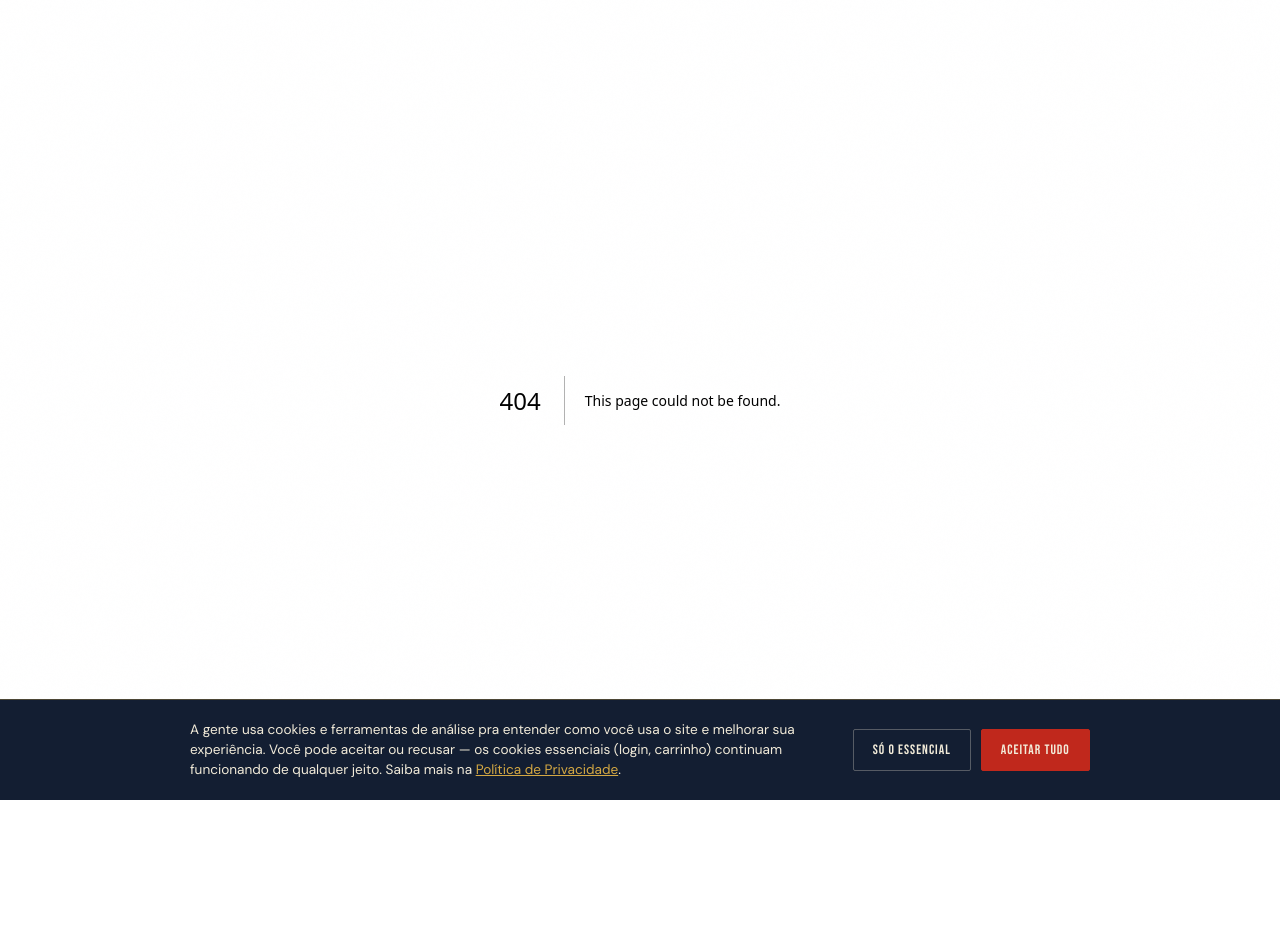
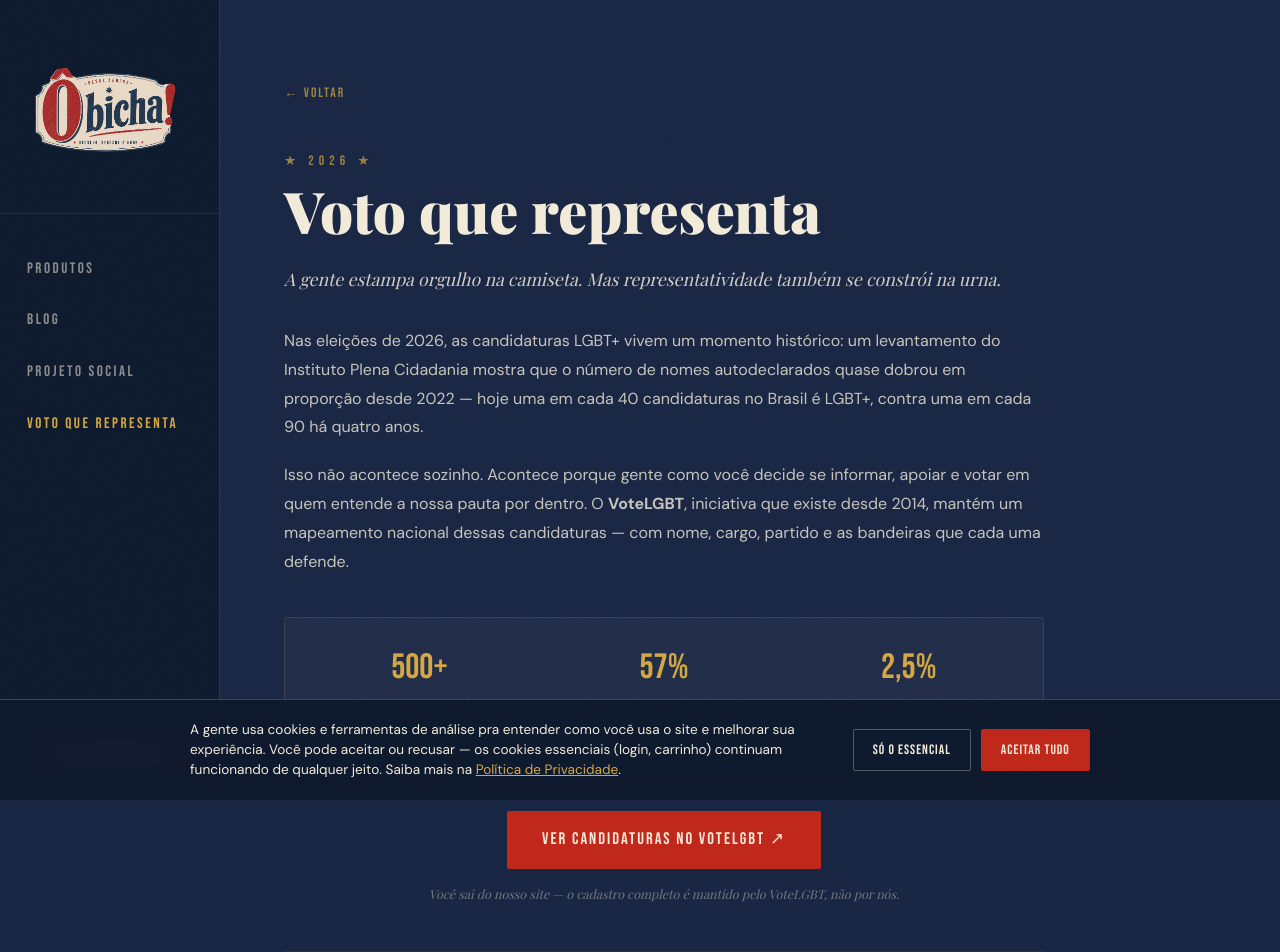
Before and after one commit to arteeironia/obicha, a Next.js app: page /vote-lgbt in a window 1280 px wide. Before the commit this address had no page. Shown: the top 952 px of the page. Before the commit the page ends 800 px from the top, so only its background shows below. Built offline with nearby package versions, Linux system fonts and the light colour scheme; a web font is replaced by a local one.

Commit message:
Add files via upload

```diff
--- a/app/sitemap.ts
+++ b/app/sitemap.ts
@@ -12,6 +12,7 @@ export default async function sitemap(): Promise<MetadataRoute.Sitemap> {
     { url: 'https://www.obicha.com.br/blog', lastModified: new Date(), changeFrequency: 'weekly' as const, priority: 0.8 },
     { url: 'https://www.obicha.com.br/parcerias', lastModified: new Date(), changeFrequency: 'monthly' as const, priority: 0.5 },
     { url: 'https://www.obicha.com.br/projeto-social', lastModified: new Date(), changeFrequency: 'monthly' as const, priority: 0.5 },
+    { url: 'https://www.obicha.com.br/vote-lgbt', lastModified: new Date(), changeFrequency: 'monthly' as const, priority: 0.5 },
     // Páginas SEO escondidas
     { url: 'https://www.obicha.com.br/camisetas-lgbt', lastModified: new Date(), changeFrequency: 'weekly' as const, priority: 0.9 },
     { url: 'https://www.obicha.com.br/moda-queer', lastModified: new Date(), changeFrequency: 'weekly' as const, priority: 0.9 },
--- /dev/null
+++ b/app/vote-lgbt/page.tsx
@@ -0,0 +1,107 @@
+import Link from 'next/link'
+
+export const metadata = {
+  title: 'Voto que Representa — Eleições 2026 | Ô bicha!',
+  description: 'Conheça as candidaturas LGBT+ nas eleições de 2026. Voto consciente também é resistência.',
+  alternates: { canonical: 'https://www.obicha.com.br/vote-lgbt' },
+}
+
+export default function VoteLgbtPage() {
+  return (
+    <>
+      <style>{`
+        :root { --creme:#F2EBD9; --navy:#1A2744; --red:#C0281C; --gold:#D4A843; --sidebar:220px; }
+        *, *::before, *::after { box-sizing:border-box; }
+        html, body { margin:0; padding:0; background:var(--navy); color:var(--creme); font-family:var(--font-dm),sans-serif; overflow-x:hidden; }
+        .sidebar { position:fixed; top:0; left:0; bottom:0; width:var(--sidebar); background:rgba(15,26,46,.97); border-right:1px solid rgba(212,168,67,.2); display:flex; flex-direction:column; z-index:200; }
+        .sidebar-logo { padding:1.8rem 1.5rem 1.5rem; border-bottom:1px solid rgba(212,168,67,.15); }
+        .sidebar-logo img { width:100%; max-width:160px; height:auto; display:block; }
+        .sidebar-nav { flex:1; padding:2rem 0; display:flex; flex-direction:column; gap:.3rem; overflow-y:auto; }
+        .sidebar-link { display:flex; align-items:center; gap:.8rem; padding:.75rem 1.5rem; color:rgba(242,235,217,.55); text-decoration:none; font-family:var(--font-bebas); font-size:.95rem; letter-spacing:2.5px; text-transform:uppercase; border-left:3px solid transparent; transition:all .25s; }
+        .sidebar-link:hover { color:var(--gold); border-left-color:var(--gold); background:rgba(212,168,67,.06); }
+        .sidebar-bottom { padding:1.5rem; border-top:1px solid rgba(212,168,67,.15); }
+        .sidebar-cta { display:block; text-align:center; padding:.75rem 1rem; background:var(--red); color:var(--creme); font-family:var(--font-bebas); letter-spacing:2px; font-size:.9rem; text-decoration:none; transition:all .3s; }
+        .sidebar-cta:hover { background:var(--gold); color:var(--navy); }
+        .main { margin-left:var(--sidebar); min-height:100vh; padding:5rem 4rem; }
+        .content { max-width:760px; }
+        .back-link { display:inline-flex; align-items:center; gap:.5rem; font-family:var(--font-bebas); font-size:.85rem; letter-spacing:2px; color:var(--gold); text-decoration:none; opacity:.7; transition:opacity .3s; margin-bottom:3rem; }
+        .back-link:hover { opacity:1; }
+        .stat-card { background:rgba(255,255,255,.03); border:1px solid rgba(212,168,67,.15); border-radius:4px; padding:1.5rem; }
+        .btn-cta { display:inline-block; padding:1rem 2.2rem; background:var(--red); color:var(--creme); font-family:var(--font-bebas); letter-spacing:2px; font-size:1.05rem; text-decoration:none; border-radius:2px; transition:all .3s; }
+        .btn-cta:hover { background:var(--gold); color:var(--navy); transform:translateY(-2px); }
+        @media(max-width:900px) { .sidebar { display:none; } .main { margin-left:0; padding:2rem 1.5rem; } }
+      `}</style>
+
+      <aside className="sidebar">
+        <div className="sidebar-logo">
+          <Link href="/"><img src="/Logo_-_O_Bicha.png" alt="Ô bicha!" /></Link>
+        </div>
+        <nav className="sidebar-nav">
+          <Link href="/#produtos" className="sidebar-link">Produtos</Link>
+          <Link href="/blog" className="sidebar-link">Blog</Link>
+          <Link href="/projeto-social" className="sidebar-link">Projeto Social</Link>
+          <Link href="/vote-lgbt" className="sidebar-link" style={{ color: 'var(--gold)' }}>Voto que Representa</Link>
+        </nav>
+        <div className="sidebar-bottom">
+          <Link href="/produtos" className="sidebar-cta">Ver Produtos</Link>
+        </div>
+      </aside>
+
+      <main className="main">
+        <Link href="/" className="back-link">← Voltar</Link>
+
+        <div className="content">
+          <span style={{ fontFamily: 'var(--font-bebas)', fontSize: '.85rem', letterSpacing: '5px', color: 'var(--gold)', display: 'block', marginBottom: '.5rem', opacity: .7 }}>★ 2026 ★</span>
+          <h1 style={{ fontFamily: 'var(--font-playfair)', fontSize: 'clamp(2.3rem,5.5vw,3.6rem)', fontWeight: 900, lineHeight: 1.05, marginBottom: '1.5rem' }}>
+            Voto que representa
+          </h1>
+
+          <p style={{ fontSize: '1.1rem', lineHeight: 1.75, opacity: .85, marginBottom: '2rem', fontFamily: 'var(--font-playfair)', fontStyle: 'italic' }}>
+            A gente estampa orgulho na camiseta. Mas representatividade também se constrói na urna.
+          </p>
+
+          <p style={{ lineHeight: 1.8, opacity: .8, marginBottom: '1.2rem' }}>
+            Nas eleições de 2026, as candidaturas LGBT+ vivem um momento histórico: um levantamento do Instituto Plena Cidadania mostra que o número de nomes autodeclarados quase dobrou em proporção desde 2022 — hoje uma em cada 40 candidaturas no Brasil é LGBT+, contra uma em cada 90 há quatro anos.
+          </p>
+
+          <p style={{ lineHeight: 1.8, opacity: .8, marginBottom: '2.5rem' }}>
+            Isso não acontece sozinho. Acontece porque gente como você decide se informar, apoiar e votar em quem entende a nossa pauta por dentro. O <b>VoteLGBT</b>, iniciativa que existe desde 2014, mantém um mapeamento nacional dessas candidaturas — com nome, cargo, partido e as bandeiras que cada uma defende.
+          </p>
+
+          <div className="stat-card" style={{ marginBottom: '2.5rem' }}>
+            <div style={{ display: 'grid', gridTemplateColumns: 'repeat(auto-fit,minmax(140px,1fr))', gap: '1.5rem', textAlign: 'center' }}>
+              <div>
+                <p style={{ fontFamily: 'var(--font-bebas)', fontSize: '2.2rem', color: 'var(--gold)' }}>500+</p>
+                <p style={{ fontSize: '.8rem', opacity: .6 }}>candidaturas LGBT+ confirmadas</p>
+              </div>
+              <div>
+                <p style={{ fontFamily: 'var(--font-bebas)', fontSize: '2.2rem', color: 'var(--gold)' }}>57%</p>
+                <p style={{ fontSize: '.8rem', opacity: .6 }}>de crescimento desde 2022</p>
+              </div>
+              <div>
+                <p style={{ fontFamily: 'var(--font-bebas)', fontSize: '2.2rem', color: 'var(--gold)' }}>2,5%</p>
+                <p style={{ fontSize: '.8rem', opacity: .6 }}>do universo eleitoral em 2026</p>
+              </div>
+            </div>
+            <p style={{ fontSize: '.7rem', opacity: .4, marginTop: '1rem', textAlign: 'center' }}>
+              Fonte: Instituto Plena Cidadania / VoteLGBT, dados de agosto de 2026
+            </p>
+          </div>
+
+          <div style={{ textAlign: 'center', marginBottom: '3rem' }}>
+            <a href="https://2026.votelgbt.org/candidaturas" target="_blank" rel="noopener noreferrer" className="btn-cta">
+              Ver candidaturas no VoteLGBT ↗
+            </a>
+            <p style={{ fontSize: '.78rem', opacity: .4, marginTop: '1rem', fontStyle: 'italic', fontFamily: 'var(--font-playfair)' }}>
+              Você sai do nosso site — o cadastro completo é mantido pelo VoteLGBT, não por nós.
+            </p>
+          </div>
+
+          <p style={{ lineHeight: 1.8, opacity: .6, fontSize: '.9rem', borderTop: '1px solid rgba(212,168,67,.15)', paddingTop: '2rem' }}>
+            A Ô bicha! não recebe nada em troca dessa indicação e não tem qualquer vínculo político-partidário. A gente só acredita que quem estampa orgulho na camiseta também pode levar orgulho pra urna.
+          </p>
+        </div>
+      </main>
+    </>
+  )
+}
--- a/components/landing/LandingClient.tsx
+++ b/components/landing/LandingClient.tsx
@@ -194,6 +194,10 @@ export default function LandingClient({ products, socialPosts, pinterestPins, si
           <a href="/projeto-social" className="sidebar-link" onClick={() => setMobileMenuOpen(false)}>
             <span className="sl-icon"><svg viewBox="0 0 20 20"><path d="M10 17S3 12.5 3 7.5A4 4 0 0110 5a4 4 0 017 2.5C17 12.5 10 17 10 17z"/><path d="M10 9v4M8 11h4"/></svg></span>
             Projeto Social
+          </a>
+          <a href="/vote-lgbt" className="sidebar-link" onClick={() => setMobileMenuOpen(false)}>
+            <span className="sl-icon"><svg viewBox="0 0 20 20"><path d="M10 3a7 7 0 100 14 7 7 0 000-14z"/><path d="M10 6v4l3 2"/></svg></span>
+            Voto que Representa
           </a>
           <a href="/respira" className="sidebar-link" onClick={() => setMobileMenuOpen(false)}>
             <span className="sl-icon"><svg viewBox="0 0 20 20"><circle cx="10" cy="10" r="8"/><path d="M7 10c0-1.7 1.3-3 3-3s3 1.3 3 3-1.3 3-3 3"/></svg></span>
@@ -481,6 +485,8 @@ export default function LandingClient({ products, socialPosts, pinterestPins, si
             <span style={{ color:'rgba(242,235,217,.15)' }}>·</span>
             <a href="/projeto-social" style={{ fontSize:'.72rem', color:'rgba(242,235,217,.3)', textDecoration:'none' }} onMouseEnter={e => (e.target as HTMLElement).style.color='var(--gold)'} onMouseLeave={e => (e.target as HTMLElement).style.color='rgba(242,235,217,.3)'}>Projeto Social</a>
             <span style={{ color:'rgba(242,235,217,.15)' }}>·</span>
+            <a href="/vote-lgbt" style={{ fontSize:'.72rem', color:'rgba(242,235,217,.3)', textDecoration:'none' }} onMouseEnter={e => (e.target as HTMLElement).style.color='var(--gold)'} onMouseLeave={e => (e.target as HTMLElement).style.color='rgba(242,235,217,.3)'}>Voto que Representa</a>
+            <span style={{ color:'rgba(242,235,217,.15)' }}>·</span>
             <a href="/politica-de-privacidade" style={{ fontSize:'.72rem', color:'rgba(242,235,217,.3)', textDecoration:'none' }} onMouseEnter={e => (e.target as HTMLElement).style.color='var(--gold)'} onMouseLeave={e => (e.target as HTMLElement).style.color='rgba(242,235,217,.3)'}>Política de Privacidade</a>
           </div>
         </footer>
```
